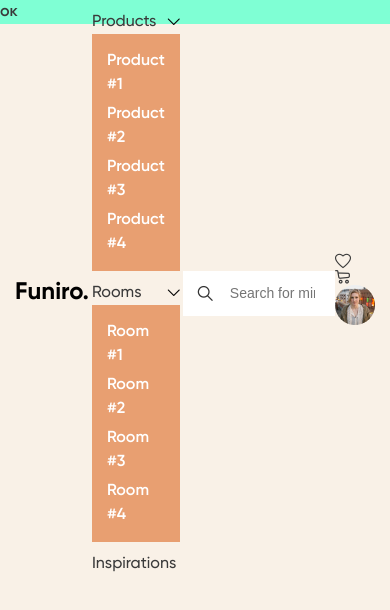
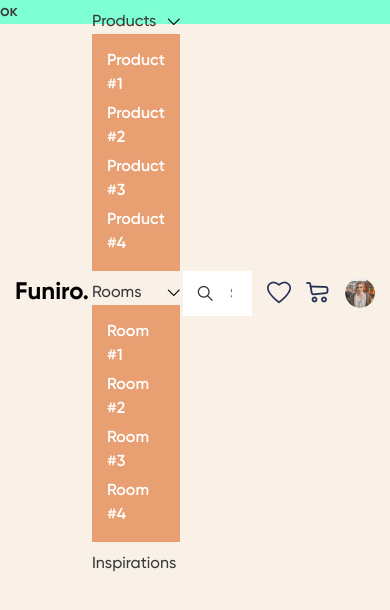
Before and after one commit to elmiramm/6__funiro, a website: page src/index.html in a window 390 px wide. Drawn offline with nearby package versions, Linux system fonts and the light colour scheme; files that its build step writes are made by us from their sources; files whose address does not match are found by name; a web font is replaced by a local one.

Commit message:
cart-header.scss, actions-header.scss

```diff
--- /dev/null
+++ b/src/scss/actions-header.scss
@@ -0,0 +1,47 @@
+.actions-header {
+	display: grid;
+	grid-template-columns: auto;
+	grid-auto-flow: column;
+	align-items: center;
+	gap: 32px;
+
+	position: relative;
+	z-index: 5;
+
+	@media (max-width: 991.98px) {
+		gap: 24px;
+	}
+	@media (max-width: 767.98px) {
+		gap: 15px;
+	}
+
+	&__item {
+		&--likes {
+			font-size: 24px;
+			color: #262F56;
+			transition: color 0.3s ease;
+			@media (any-hover: hover) {
+				&:hover {
+					color: $orangeColorPrimary;
+				}
+			}
+		}
+		&--user {
+			overflow: hidden;
+			border-radius: 50%;
+			width: 40px;
+			height: 40px;
+			@media (max-width: 991.98px) {
+				width: 35px;
+				height: 35px;
+			}
+			@media (max-width: 767.98px) {
+				width: 30px;
+				height: 30px;
+			}
+		}
+		img {
+			width: 100%;
+		}
+	}
+}
--- /dev/null
+++ b/src/scss/cart-header.scss
@@ -0,0 +1,30 @@
+.cart-header {
+	&__icon {
+		font-size: 24px;
+		color: #262F56;
+		transition: color 0.3s ease;
+
+		display: block;
+
+		position: relative;
+		@media (any-hover: hover) {
+			&:hover {
+				color: $orangeColorPrimary;
+			}
+		}
+		span {
+			position: absolute;
+			width: 20px;
+			height: 20px;
+			display: flex;
+			justify-content: center;
+			align-items: center;
+			top: -10px;
+			right: -10px;
+			border-radius: 50%;
+			background-color: $orangeColorPrimary;
+			color: #fff;
+			font-size: 12px;
+		}
+	}
+}
--- a/src/scss/header.scss
+++ b/src/scss/header.scss
@@ -39,8 +39,15 @@
 	}
 
 	&__search {
+		padding-right: 32px;
 		@media (min-width: 991.98px) {
 			flex: 1 1 auto;
 		}
+		@media (max-width: 991.98px) {
+			padding-right: 24px;
+		}
+		@media (max-width: 767.98px) {
+			padding-right: 15px;
+		}
 	}
 }
--- a/src/scss/style.scss
+++ b/src/scss/style.scss
@@ -72,6 +72,8 @@ img {
 @import "header.scss";
 @import "menu.scss";
 @import "search-form.scss";
+@import "actions-header.scss";
+@import "cart-header.scss";
 
 
 
--- a/version.json
+++ b/version.json
@@ -1,3 +1,3 @@
 {
-    "main": "20221221135234"
+    "main": "20221221151051"
 }
```
Also changed, not shown: dist/css/style.css, dist/css/style.min.css.
